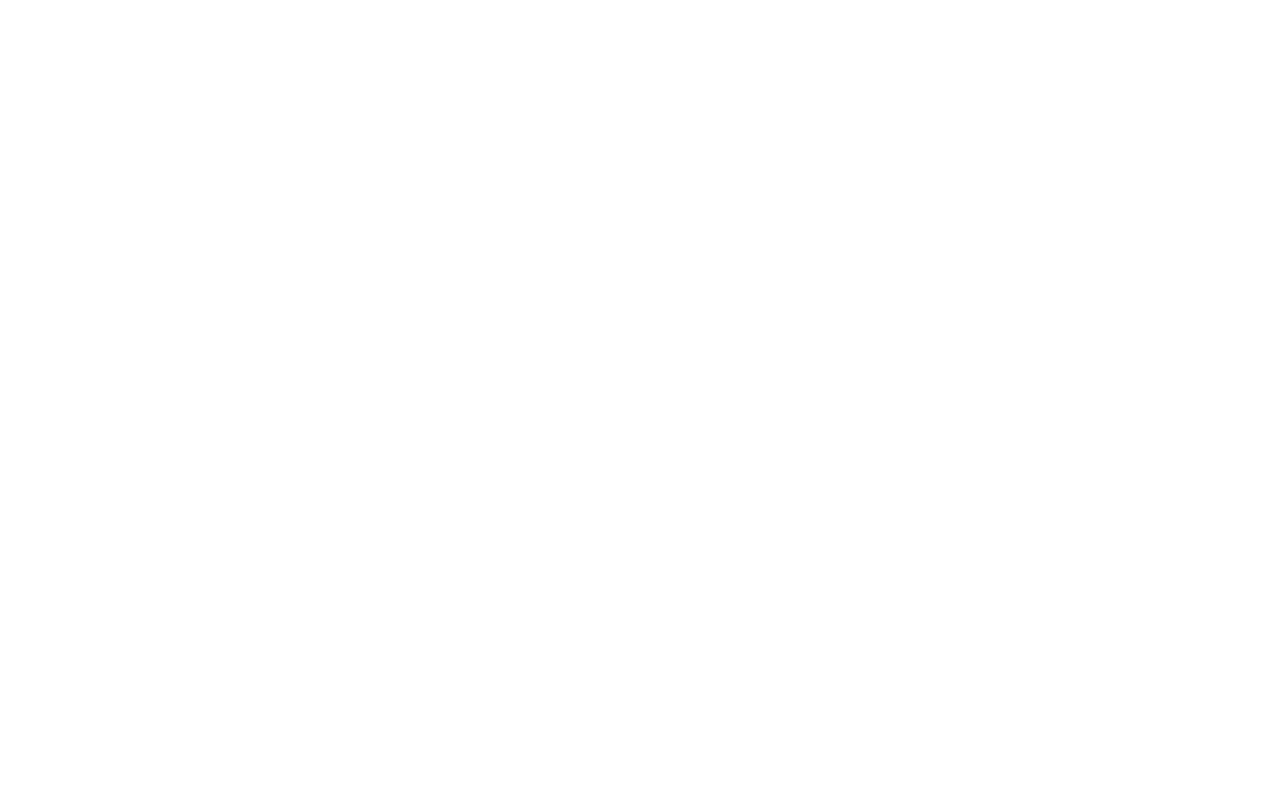
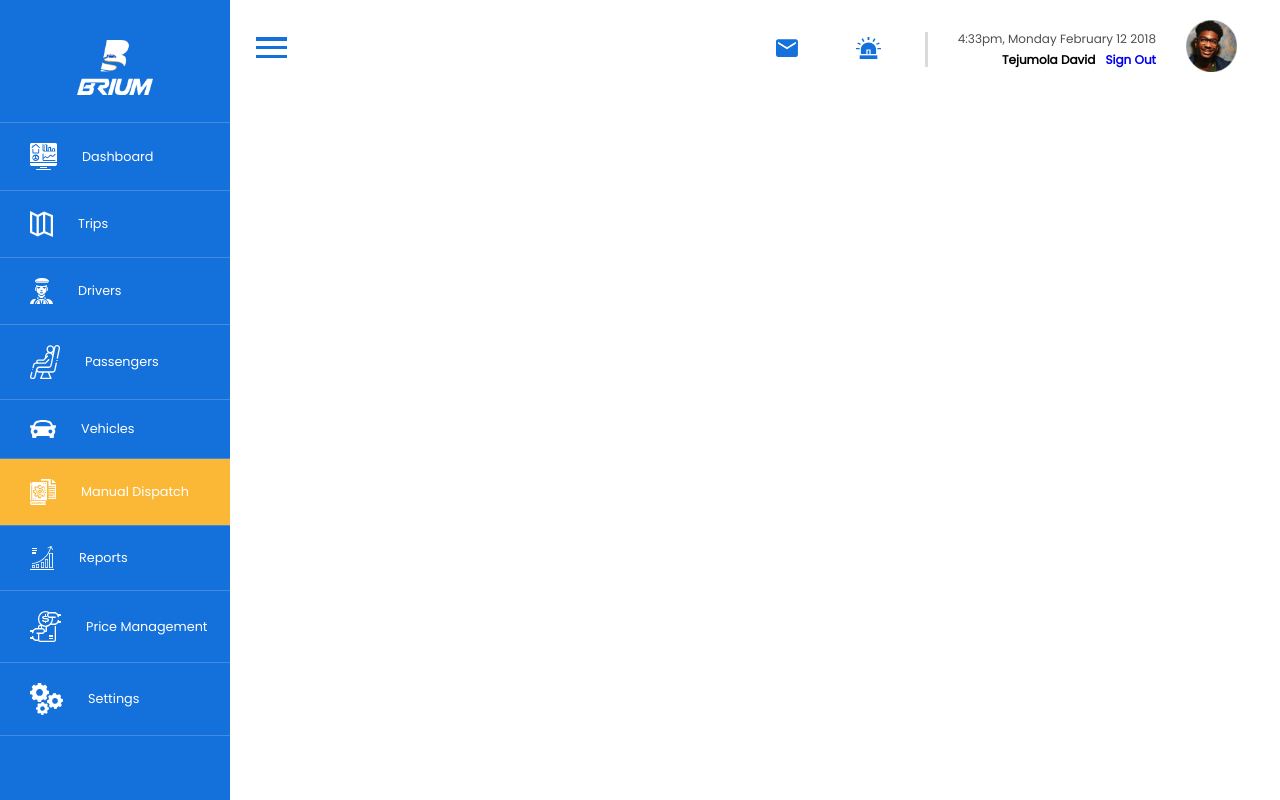
Before and after one commit to horlah/brium, a Vue app: page /manual-dispatch in a window 1280 px wide. Built offline with nearby package versions, Linux system fonts and the light colour scheme; the HTML template or start-up script is replaced by a standard one.

Commit message:
create all pages and routes fix sidebar link active style

```diff
--- a/src/components/Sidebar.vue
+++ b/src/components/Sidebar.vue
@@ -17,43 +17,43 @@
                 </router-link>
             </li>
             <li>
-                <router-link :to="{ name: 'dashboard'}">
+                <router-link :to="{ name: 'drivers'}">
                     <img src="../assets/driver.svg" alt="drivers icon">
                     Drivers
                 </router-link>
             </li>
             <li>
-                <router-link :to="{ name: 'dashboard'}">
+                <router-link :to="{ name: 'passengers'}">
                     <img src="../assets/passenger.svg" alt="passengers icon">
                     Passengers
                 </router-link>
             </li>
             <li>
-                <router-link :to="{ name: 'dashboard'}">
+                <router-link :to="{ name: 'vehicles'}">
                     <img src="../assets/vehicle.svg" alt="vehicles icon">
                     Vehicles
                 </router-link>
             </li>
             <li>
-                <router-link :to="{ name: 'dashboard'}">
+                <router-link :to="{ name: 'manual-dispatch'}">
                     <img src="../assets/manual-dispatch.svg" alt="manual dispatch icon">
                     Manual Dispatch
                 </router-link>
             </li>
             <li>
-                <router-link :to="{ name: 'dashboard'}">
+                <router-link :to="{ name: 'reports'}">
                     <img src="../assets/report.svg" alt="reports icon">
                     Reports
                 </router-link>
             </li>
             <li>
-                <router-link :to="{ name: 'dashboard'}">
+                <router-link :to="{ name: 'price-management'}">
                     <img src="../assets/price.svg" alt="price management icon">
                     Price Management
                 </router-link>
             </li>
             <li>
-                <router-link :to="{ name: 'dashboard'}">
+                <router-link :to="{ name: 'settings'}">
                     <img src="../assets/settings-gears.svg" alt="settings icon">
                     Settings
                 </router-link>
@@ -113,7 +113,7 @@
             padding: 20px 0 20px 30px;
             font-size: .8rem;
 
-            &:active {
+            &.router-link-active {
                 background: #FBB837;
             }
 
--- a/src/router.js
+++ b/src/router.js
@@ -21,6 +21,41 @@
                     path: '/trips',
                     name: 'trips',
                     component: () => import('./views/pages/Trip.vue')
+                },
+                {
+                    path: '/drivers',
+                    name: 'drivers',
+                    component: () => import('./views/pages/Drivers.vue')
+                },
+                {
+                    path: '/manual-dispatch',
+                    name: 'manual-dispatch',
+                    component: () => import('./views/pages/Manuel-Dispatch.vue')
+                },
+                {
+                    path: '/passengers',
+                    name: 'passengers',
+                    component: () => import('./views/pages/Passengers.vue')
+                },
+                {
+                    path: '/price-management',
+                    name: 'price-management',
+                    component: () => import('./views/pages/Price-Management.vue')
+                },
+                {
+                    path: '/reports',
+                    name: 'reports',
+                    component: () => import('./views/pages/Reports.vue')
+                },
+                {
+                    path: '/settings',
+                    name: 'settings',
+                    component: () => import('./views/pages/Settings.vue')
+                },
+                {
+                    path: '/vehicles',
+                    name: 'vehicles',
+                    component: () => import('./views/pages/Vehicles.vue')
                 }
             ]
         },
--- /dev/null
+++ b/src/views/pages/Drivers.vue
@@ -0,0 +1,3 @@
+<template>
+    <section class="drivers"></section>
+</template>
--- /dev/null
+++ b/src/views/pages/Manuel-Dispatch.vue
@@ -0,0 +1,3 @@
+<template>
+    <section class="manuel-dispatch"></section>
+</template>
--- /dev/null
+++ b/src/views/pages/Passengers.vue
@@ -0,0 +1,3 @@
+<template>
+    <section class="passengers"></section>
+</template>
--- /dev/null
+++ b/src/views/pages/Price-Management.vue
@@ -0,0 +1,3 @@
+<template>
+    <section class="price-management"></section>
+</template>
--- /dev/null
+++ b/src/views/pages/Reports.vue
@@ -0,0 +1,3 @@
+<template>
+    <section class="reports"></section>
+</template>
--- /dev/null
+++ b/src/views/pages/Settings.vue
@@ -0,0 +1,3 @@
+<template>
+    <section class="settings"></section>
+</template>
--- /dev/null
+++ b/src/views/pages/Vehicles.vue
@@ -0,0 +1,3 @@
+<template>
+    <section class="vehicles"></section>
+</template>
```
